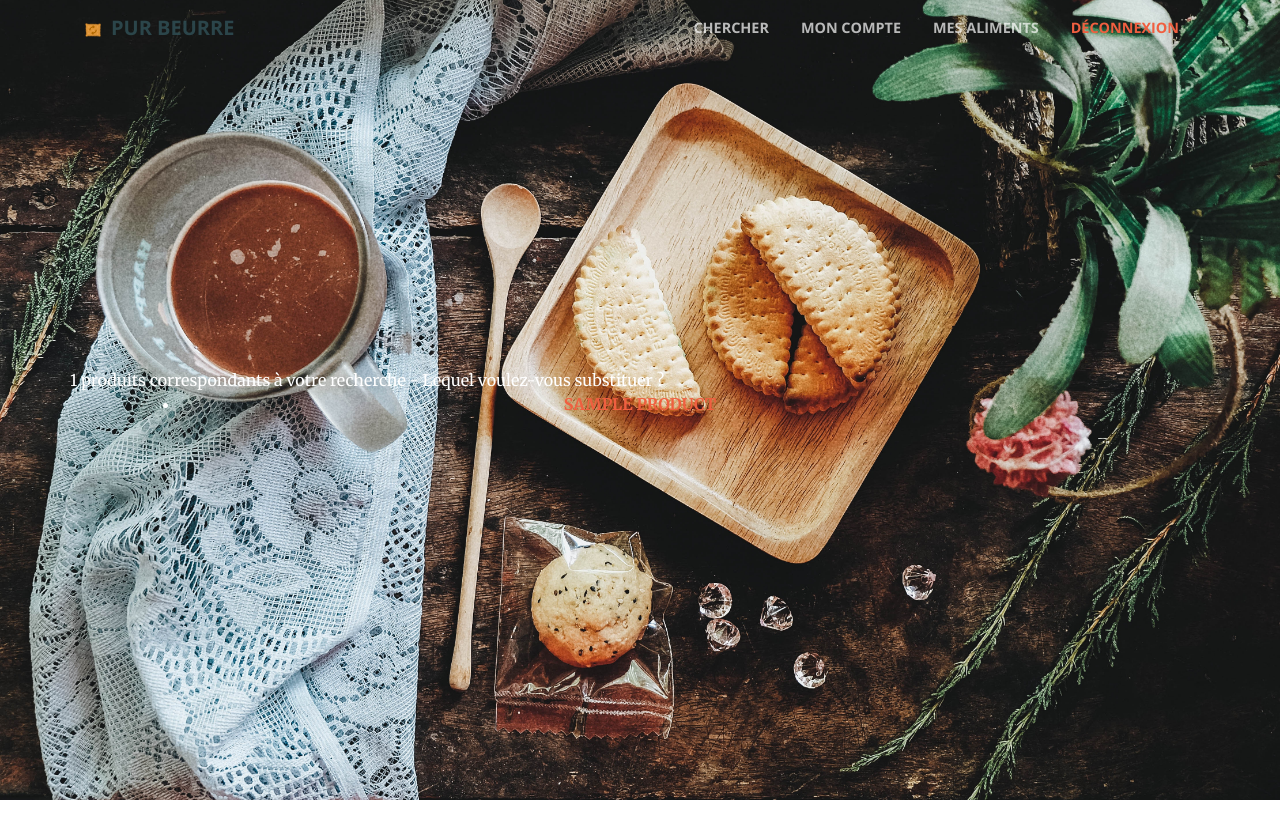
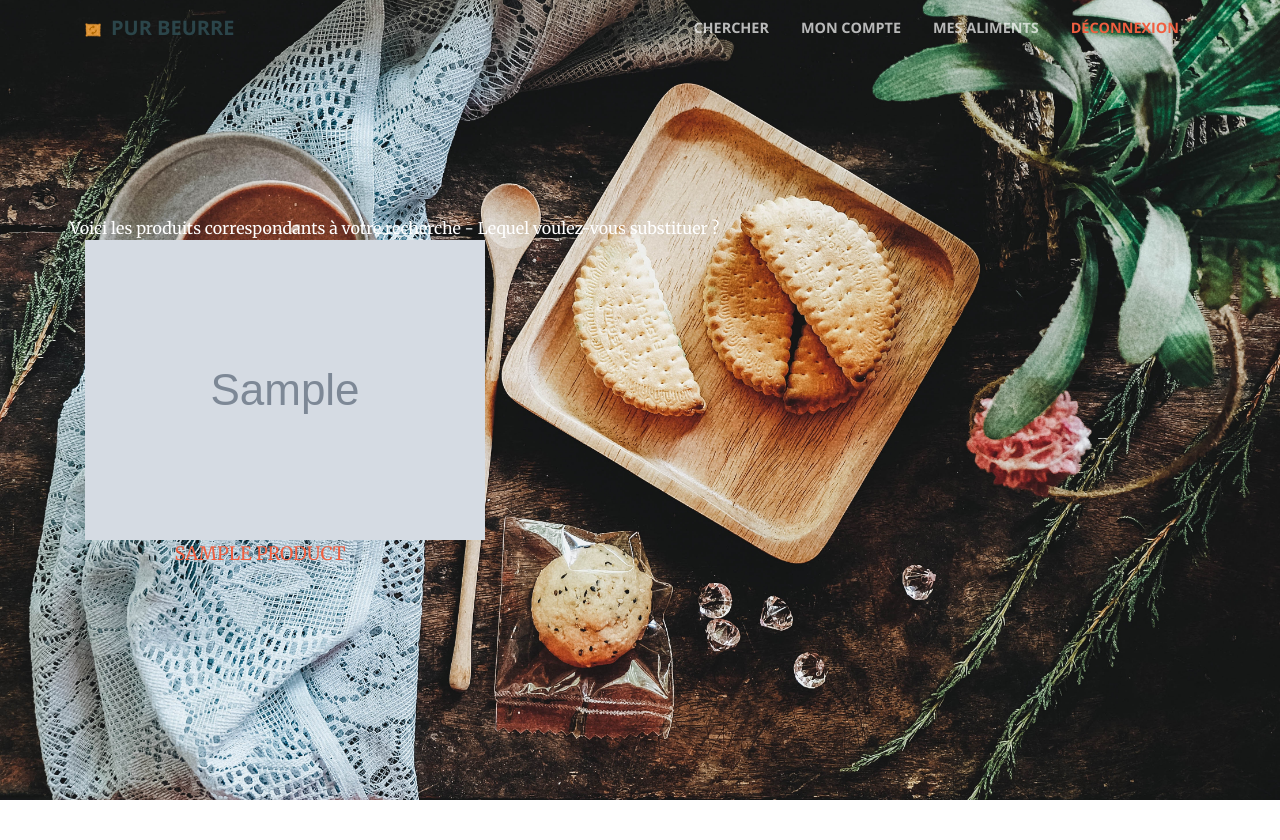
Before and after one commit to lauremenaut/2018_07_31_python_projet_8, a Django app: template pur_beurre_lm/healthier_food/templates/healthier_food/search.html in a window 1280 px wide. Shown: the top 840 px of the page. Run offline with Django 3.2, Linux system fonts and the light colour scheme; the template is opened without the code that fills it: values that come from a table or form of the project are taken from there, others are empty; tables that the repository leaves empty hold one stand-in row (values such as "Sample post"); grey boxes marked "Sample" are stand-in pictures; some libraries are stand-ins or nearby versions.

Commit message:
improve products display using Bootstrap classes

```diff
--- a/pur_beurre_lm/healthier_food/templates/healthier_food/search.html
+++ b/pur_beurre_lm/healthier_food/templates/healthier_food/search.html
@@ -3,12 +3,13 @@
 {% block content %}
     <header class="search_bg masthead text-center text-white d-flex">
         <div class="container my-auto">
-            <div class="row">{{unhealthy_products|length}} produits correspondants à votre recherche - Lequel voulez-vous substituer ?
-                <ul class="col-lg-10 mx-auto">
+            <div class="row">Voici les produits correspondants à votre recherche - Lequel voulez-vous substituer ?
+            </div>
+            <div class="row">
                 {% for unhealthy_product in unhealthy_products %}
-                        <li class="text-uppercase">
-                            <a href="/healthier_food/substitute/{{ unhealthy_product.code }}"><strong>{{ unhealthy_product }}</strong></a>
-                        </li>
+                    <p class="col-xs-12 col-sm-6 col-md-4 col-lg-4 text-uppercase">
+                        <a href="/healthier_food/substitute/{{ unhealthy_product.code }}"><img src="{{ unhealthy_product.image }}"><br><strong>{{ unhealthy_product }}</strong></a>
+                    </p>
                     {% if not forloop.last %}
                         <hr>
                     {% endif %}
@@ -16,7 +17,6 @@
                     {% empty %}
                         <p>Aucun produit ne correspond à votre recherche</p>
                 {% endfor %}
-                </ul>
             </div>
         </div>
     </header>
```
Lines whose indentation alone changed are shown as unchanged.
